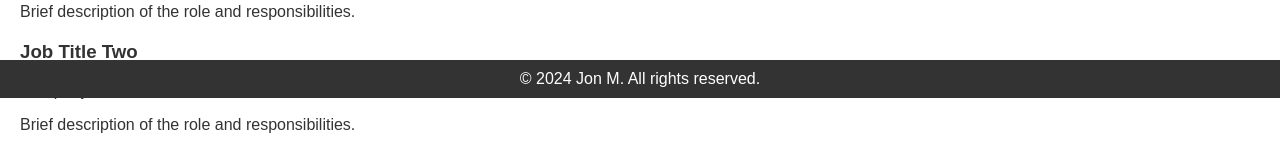
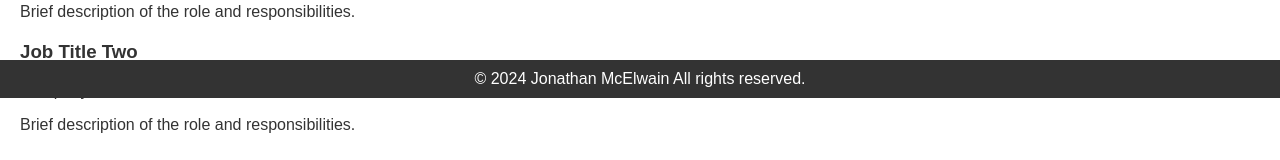
Before and after one commit to jonathanpmcelwain/jonathanpmcelwain.github.io, a plain HTML site: page index.html in a window 1280 px wide. Shown: the part 702-862 px from the top of the page. Drawn offline with Linux system fonts and the light colour scheme.

Commit message:
Update index.html

```diff
--- a/index.html
+++ b/index.html
@@ -46,7 +46,7 @@
         </div>
     </section>
     <footer>
-        <p>&copy; 2024 Jon M. All rights reserved.</p>
+        <p>&copy; 2024 Jonathan McElwain All rights reserved.</p>
     </footer>
     <script src="scripts.js"></script>
 </body>
```
